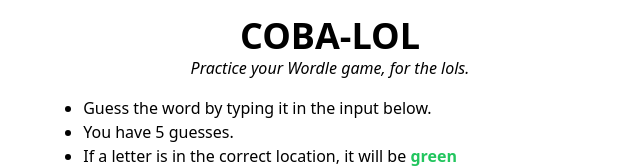
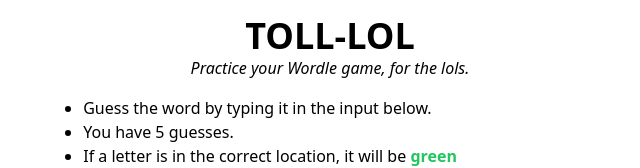
Before and after one commit to azhry/wordlol, a Next.js app: page / in a window 1280 px wide. Shown: the top 168 px of the page, without its empty margins (310-950 px from the left). Built offline with nearby package versions, Linux system fonts and the light colour scheme.

Commit message:
Update description.tsx

```diff
--- a/components/description.tsx
+++ b/components/description.tsx
@@ -1,7 +1,7 @@
 const Description: React.FC = () => {
   return (
     <div className="text-center my-4">
-      <h1 className="text-4xl font-bold">COBA-LOL</h1>
+      <h1 className="text-4xl font-bold">TOLL-LOL</h1>
       <p className="italic">Practice your Wordle game, for the lols.</p>
       <ul className="hidden md:block text-left list-disc mt-4">
         <li className="">Guess the word by typing it in the input below.</li>
```
